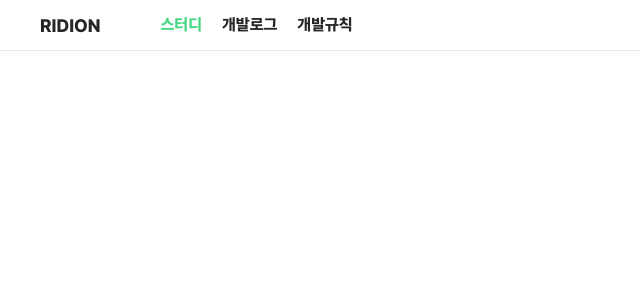
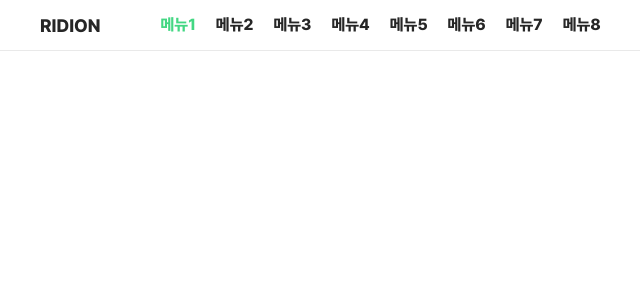
Before and after one commit to seerlog/react-responsive-navigation-bar-with-submenu, a React (Create React App) app: page / in a window 1280 px wide. Shown: the top 300 px of the page, without its empty margins (10-650 px from the left). Built offline with nearby package versions, Linux system fonts and the light colour scheme; the HTML template or start-up script is replaced by a standard one.

Commit message:
데이터 수정

```diff
--- a/src/components/NavBar/static/constants.jsx
+++ b/src/components/NavBar/static/constants.jsx
@@ -1,38 +1,99 @@
 import { AiFillEdit } from "react-icons/ai";
 import { AiFillBoxPlot } from "react-icons/ai";
+import { AiFillMoon } from "react-icons/ai";
 import { AiFillProduct } from "react-icons/ai";
+import { AiFillSkin } from "react-icons/ai";
+import { AiFillHeart } from "react-icons/ai";
+import { AiFillVideoCamera } from "react-icons/ai";
+import { AiFillRest } from "react-icons/ai";
 
 export const menuItems = [
     {
-        "ko": "스터디",
-        "en": "study",
+        "ko": "메뉴1",
+        "en": "menu1",
         "icon": <AiFillEdit />,
         subMenuItems: [
-            { "ko": "자바스크립트", "en": "javascript" },
-            { "ko": "리액트", "en": "react" },
-            { "ko": "자바", "en": "java" },
-            { "ko": "스프링", "en": "spring" },
+            { "ko": "서브메뉴1", "en": "submenu1" },
+            { "ko": "서브메뉴2", "en": "submenu2" },
+            { "ko": "서브메뉴3", "en": "submenu3" },
+            { "ko": "서브메뉴4", "en": "submenu4" },
         ]
     },
     {
-        "ko": "개발로그",
-        "en": "devlog",
-        "icon": <AiFillProduct />,
+        "ko": "메뉴2",
+        "en": "menu2",
+        "icon": <AiFillBoxPlot />,
         subMenuItems: [
-            { "ko": "프론트엔드", "en": "frontend" },
-            { "ko": "백엔드", "en": "backend" },
-            { "ko": "클라우드", "en": "cloud" },
+            { "ko": "서브메뉴1", "en": "submenu1" },
+            { "ko": "서브메뉴2", "en": "submenu2" },
+            { "ko": "서브메뉴3", "en": "submenu3" },
+            { "ko": "서브메뉴4", "en": "submenu4" },
         ]
     },
     {
-        "ko": "개발규칙",
-        "en": "convention",
-        "icon": <AiFillBoxPlot />,
+        "ko": "메뉴3",
+        "en": "menu3",
+        "icon": <AiFillMoon />,
         subMenuItems: [
-            { "ko": "자바스크립트", "en": "javascript" },
-            { "ko": "리액트", "en": "react" },
-            { "ko": "자바", "en": "java" },
-            { "ko": "SQL", "en": "sql" },
+            { "ko": "서브메뉴1", "en": "submenu1" },
+            { "ko": "서브메뉴2", "en": "submenu2" },
+            { "ko": "서브메뉴3", "en": "submenu3" },
+            { "ko": "서브메뉴4", "en": "submenu4" },
+        ]
+    },
+    {
+        "ko": "메뉴4",
+        "en": "menu4",
+        "icon": <AiFillProduct />,
+        subMenuItems: [
+            { "ko": "서브메뉴1", "en": "submenu1" },
+            { "ko": "서브메뉴2", "en": "submenu2" },
+            { "ko": "서브메뉴3", "en": "submenu3" },
+            { "ko": "서브메뉴4", "en": "submenu4" },
+        ]
+    },
+    {
+        "ko": "메뉴5",
+        "en": "menu5",
+        "icon": <AiFillSkin />,
+        subMenuItems: [
+            { "ko": "서브메뉴1", "en": "submenu1" },
+            { "ko": "서브메뉴2", "en": "submenu2" },
+            { "ko": "서브메뉴3", "en": "submenu3" },
+            { "ko": "서브메뉴4", "en": "submenu4" },
+        ]
+    },
+    {
+        "ko": "메뉴6",
+        "en": "menu6",
+        "icon": <AiFillHeart />,
+        subMenuItems: [
+            { "ko": "서브메뉴1", "en": "submenu1" },
+            { "ko": "서브메뉴2", "en": "submenu2" },
+            { "ko": "서브메뉴3", "en": "submenu3" },
+            { "ko": "서브메뉴4", "en": "submenu4" },
+        ]
+    },
+    {
+        "ko": "메뉴7",
+        "en": "menu7",
+        "icon": <AiFillVideoCamera />,
+        subMenuItems: [
+            { "ko": "서브메뉴1", "en": "submenu1" },
+            { "ko": "서브메뉴2", "en": "submenu2" },
+            { "ko": "서브메뉴3", "en": "submenu3" },
+            { "ko": "서브메뉴4", "en": "submenu4" },
+        ]
+    },
+    {
+        "ko": "메뉴8",
+        "en": "menu8",
+        "icon": <AiFillRest />,
+        subMenuItems: [
+            { "ko": "서브메뉴1", "en": "submenu1" },
+            { "ko": "서브메뉴2", "en": "submenu2" },
+            { "ko": "서브메뉴3", "en": "submenu3" },
+            { "ko": "서브메뉴4", "en": "submenu4" },
         ]
     },
 ]
```
